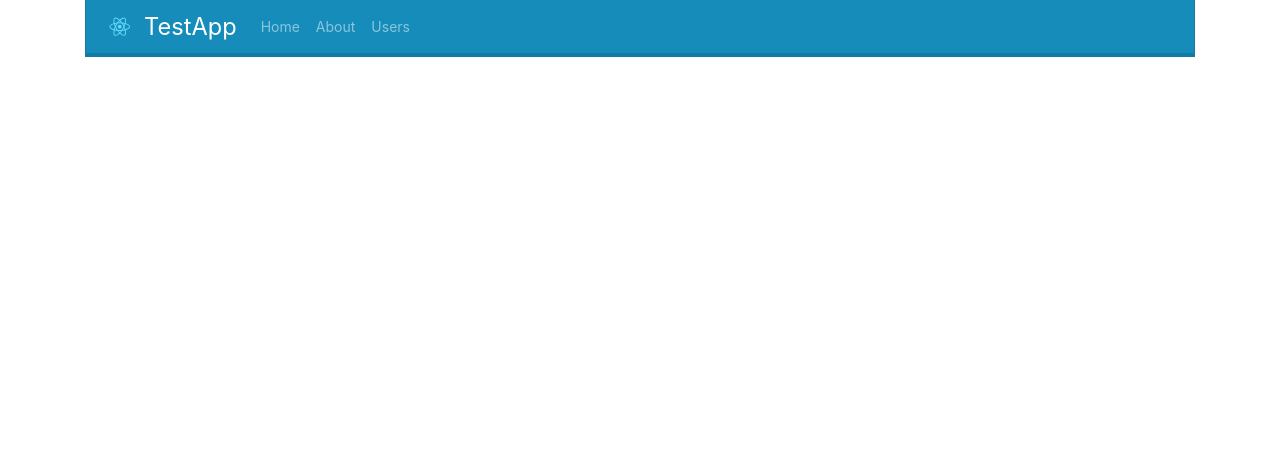
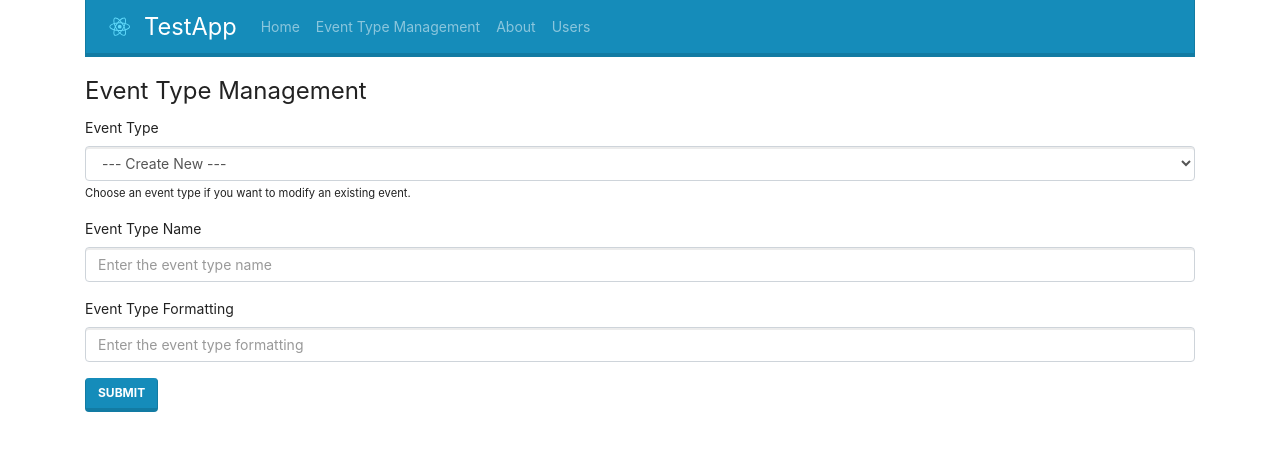
Before and after one commit to UrsineRaven/TestReactApp, a React (Create React App) app: page /type-management in a window 1280 px wide. Shown: the top 450 px of the page. Built offline with nearby package versions, Linux system fonts and the light colour scheme.

Commit message:
Added event type management

```diff
--- a/src/App.js
+++ b/src/App.js
@@ -1,4 +1,5 @@
 import React from 'react';
+import { useState } from 'react';
 import { BrowserRouter as Router, Route, Link } from 'react-router-dom';
 import { ReactComponent as Logo } from './resources/logo.svg';
 
@@ -10,10 +11,37 @@ import Nav from 'react-bootstrap/Nav';
 // Pages
 import About from './pages/About';
 import Home from './pages/Home';
+import Types from './pages/Types';
 import Users from './pages/Users';
+
+// Test Data
+const testDataEventTypes = [
+  { name: '#1', id: '1' },
+  { name: 'test', id: '2' },
+  { name: 'meal', id: '3' },
+  {
+    name: 'Example',
+    id: '4',
+    formatting: '{"className":"table-warning", "style":{"fontStyle": "italic"}}'
+  },
+  { name: 'hidden-example', id: '5', hidden: true }
+];
 
 // Router
 function AppRouter() {
+  const [evtTypes, setEvtTypes] = useState(testDataEventTypes);
+
+  function handleEditType(evt) {
+    const index = evtTypes.findIndex(e => e.id === evt.id);
+    if (index === -1) {
+      setEvtTypes(evtTypes.concat([evt]));
+    } else {
+      let cp = evtTypes.slice();
+      cp.splice(index, 1, evt);
+      setEvtTypes(cp);
+    }
+  }
+
   return (
     <Router>
       <Container>
@@ -28,6 +56,9 @@ function AppRouter() {
               <Nav.Link as={Link} to="/">
                 Home
               </Nav.Link>
+              <Nav.Link as={Link} to="/type-management/">
+                Event Type Management
+              </Nav.Link>
               <Nav.Link as={Link} to="/about/">
                 About
               </Nav.Link>
@@ -38,7 +69,14 @@ function AppRouter() {
           </Navbar.Collapse>
         </Navbar>
 
-        <Route path="/" exact component={Home} />
+        <Route path="/" exact render={() => <Home evtTypes={evtTypes} />} />
+        <Route
+          path="/type-management/"
+          exact
+          render={() => (
+            <Types evtTypes={evtTypes} onEditType={handleEditType} />
+          )}
+        />
         <Route path="/about/" component={About} />
         <Route path="/users/" component={Users} />
       </Container>
--- a/src/pages/Home.js
+++ b/src/pages/Home.js
@@ -8,89 +8,27 @@ import Row from 'react-bootstrap/Row';
 import Col from 'react-bootstrap/Col';
 import Button from 'react-bootstrap/Button';
 
-const testDataEventTypes = [
-  { name: '#1', id: '1' },
-  { name: 'test', id: '2' },
-  { name: 'meal', id: '3' }
+const testDataEntries = [
+  { time: '12:34', event: '1', id: '123' },
+  { time: '16:30', event: '2', id: '235' },
+  { time: '17:24', event: '3', id: '332' },
+  { time: '2:19:06 PM', event: '4', id: '333' }
 ];
 
-const testDataEntries = [
-  { time: '12:34', event: '#1', id: '123' },
-  { time: '16:30', event: 'test', id: '235' },
-  { time: '17:24', event: 'meal', id: '332' }
-];
-
-function NewEventCard(props) {
-  const eventButtons = props.eventTypes.map(evt => {
-    return (
-      <Button
-        variant="secondary"
-        title={'New ' + evt.name}
-        key={evt.id}
-        onClick={() => props.evtClick(evt.id)}
-        style={{ width: '100%' }}
-        className="col-lg-2 col-md-3 col-sm-4 col-6"
-      >
-        {evt.name}
-      </Button>
-    );
-  });
-  return (
-    <Card border="primary">
-      <Card.Header>New Events:</Card.Header>
-      <Card.Body>
-        <Form>
-          <Form.Group as={Row} controlId="inputTime">
-            <Form.Label column xs="auto">
-              Time (if not now):
-            </Form.Label>
-            <Col>
-              <Form.Control type="time" name="Time" />
-            </Col>
-          </Form.Group>
-          <Row>{eventButtons}</Row>
-        </Form>
-      </Card.Body>
-    </Card>
-  );
-}
-
-function TableRow(props) {
-  return (
-    <tr>
-      <td className="small-col">{props.time}</td>
-      <td className="big-col">{props.event}</td>
-      <td className="btn-col">
-        <button className="text-danger symbol" onClick={props.onDelete}>
-          <span>&times;</span>
-        </button>
-      </td>
-    </tr>
-  );
-}
-
-function Home() {
+function Home(props) {
   const [rows, setRows] = useState(testDataEntries);
-  const [evtTypes] = useState(testDataEventTypes);
   const [updateTime, setUpdateTime] = useState(new Date().toLocaleString());
 
   useEffect(() => {
     setUpdateTime(new Date().toLocaleString());
-  }, [rows, evtTypes]);
+  }, [rows, props.evtTypes]);
 
   function handleEventClick(id) {
     const newId = Math.max(...rows.map(e => e.id)) + 1;
-    let eventName;
-    for (let i = 0; i < evtTypes.length; i++) {
-      if (evtTypes[i].id === id) {
-        eventName = evtTypes[i].name;
-        break;
-      }
-    }
 
     setRows(
       rows.concat([
-        { time: new Date().toLocaleTimeString(), event: eventName, id: newId }
+        { time: new Date().toLocaleTimeString(), event: id, id: newId }
       ])
     );
   }
@@ -105,11 +43,20 @@ function Home() {
     setRows(resultRows);
   }
 
+  const eventTypes = {};
+  props.evtTypes.forEach(type => {
+    eventTypes[type.id] = {
+      name: type.name,
+      formatting: type.formatting
+    };
+  });
+
   const tableRows = rows.map(row => {
     return (
       <TableRow
         time={row.time}
-        event={row.event}
+        event={eventTypes[row.event].name}
+        formatting={eventTypes[row.event].formatting}
         onDelete={() => handleDelete(row.id)}
         key={row.id}
       />
@@ -118,14 +65,11 @@ function Home() {
 
   return (
     <div>
-      <h5 class="mt-3">
+      <h5 className="mt-3">
         {'Page last updated: '}
         <small className="text-muted">{updateTime}</small>
       </h5>
-      <NewEventCard
-        eventTypes={testDataEventTypes}
-        evtClick={handleEventClick}
-      />
+      <NewEventCard eventTypes={props.evtTypes} evtClick={handleEventClick} />
       <Table striped bordered size="sm" className="mt-2">
         <thead>
           <tr>
@@ -140,4 +84,55 @@ function Home() {
   );
 }
 
+function TableRow(props) {
+  return (
+    <tr {...(props.formatting && JSON.parse(props.formatting))}>
+      <td className="small-col">{props.time}</td>
+      <td className="big-col">{props.event}</td>
+      <td className="btn-col">
+        <button className="text-danger symbol" onClick={props.onDelete}>
+          <span>&times;</span>
+        </button>
+      </td>
+    </tr>
+  );
+}
+
+function NewEventCard(props) {
+  const eventButtons = props.eventTypes.map(evt => {
+    return (
+      !evt.hidden && (
+        <Button
+          variant="secondary"
+          title={'New ' + evt.name}
+          key={evt.id}
+          onClick={() => props.evtClick(evt.id)}
+          style={{ width: '100%' }}
+          className="col-lg-2 col-md-3 col-sm-4 col-6"
+        >
+          {evt.name}
+        </Button>
+      )
+    );
+  });
+  return (
+    <Card border="primary">
+      <Card.Header>New Events:</Card.Header>
+      <Card.Body>
+        <Form>
+          <Form.Group as={Row} controlId="inputTime">
+            <Form.Label column xs="auto">
+              Time (if not now):
+            </Form.Label>
+            <Col>
+              <Form.Control type="time" />
+            </Col>
+          </Form.Group>
+          <Row>{eventButtons}</Row>
+        </Form>
+      </Card.Body>
+    </Card>
+  );
+}
+
 export default Home;
--- /dev/null
+++ b/src/pages/Types.js
@@ -0,0 +1,181 @@
+import React from 'react';
+import { useState, useEffect } from 'react';
+import Alert from 'react-bootstrap/Alert';
+import Form from 'react-bootstrap/Form';
+import Button from 'react-bootstrap/Button';
+
+function Types(props) {
+  const [id, setId] = useState('');
+  const [name, setName] = useState('');
+  const [formatting, setFormatting] = useState('');
+  const [deleteType, setDeleteType] = useState(false);
+  const [newType, setNewType] = useState(true);
+  const [alertText, setAlertText] = useState('');
+
+  useEffect(() => {
+    if (!id) setId(Math.max(...props.evtTypes.map(t => t.id), 0) + 1);
+  }, [id, props.evtTypes]);
+
+  function handleTypeChange(type) {
+    if (!type.id) setNewType(true);
+    else setNewType(false);
+
+    setId(type.id || '');
+    setName(type.name || '');
+    setFormatting(type.formatting || '');
+    setDeleteType(false);
+  }
+
+  function handleSubmit() {
+    const evt = {
+      id: id,
+      name: name,
+      formatting: formatting,
+      hidden: deleteType
+    };
+    props.onEditType(evt);
+
+    setAlertText(
+      <>
+        {'Successfully modified '}
+        <strong>{name}</strong>
+        {' event type!'}
+      </>
+    );
+    setId('');
+    setName('');
+    setFormatting('');
+    setDeleteType(false);
+    setNewType(true);
+  }
+
+  return (
+    <>
+      <Alert
+        show={!!alertText}
+        variant="success"
+        dismissible
+        onClose={() => setAlertText('')}
+      >
+        {alertText}
+      </Alert>
+      <Form className="mt-3">
+        <fieldset>
+          <legend>Event Type Management</legend>
+          <SelectType
+            evtTypes={props.evtTypes}
+            value={id}
+            onChange={newType => handleTypeChange(newType)}
+          />
+          <InputName
+            value={name}
+            onChange={newName => setName(newName)}
+            disabled={deleteType}
+          />
+          <InputFormatting
+            value={formatting}
+            onChange={newFormatting => setFormatting(newFormatting)}
+            disabled={deleteType}
+          />
+          <CheckDelete
+            value={deleteType}
+            onChange={newValue => setDeleteType(newValue)}
+            show={!newType}
+          />
+          <Button variant="primary" onClick={() => handleSubmit()}>
+            Submit
+          </Button>
+        </fieldset>
+      </Form>
+    </>
+  );
+}
+
+function SelectType(props) {
+  let evtTypes = props.evtTypes.map(evt => {
+    return (
+      !evt.hidden && (
+        <option value={evt.id} key={evt.id}>
+          {evt.name}
+        </option>
+      )
+    );
+  });
+
+  function handleChange(evt) {
+    let type = props.evtTypes.find(t => t.id === evt.target.value);
+    props.onChange(type || {});
+  }
+
+  return (
+    <Form.Group controlId="chooseType">
+      <Form.Label>Event Type</Form.Label>
+      <Form.Control as="select" value={props.value} onChange={handleChange}>
+        <option value="">{'--- Create New ---'}</option>
+        {evtTypes}
+      </Form.Control>
+      <Form.Text as="small" className="muted">
+        {'Choose an event type if you want to modify an existing event.'}
+      </Form.Text>
+    </Form.Group>
+  );
+}
+
+function InputName(props) {
+  function handleChange(evt) {
+    props.onChange(evt.target.value);
+  }
+
+  return (
+    <Form.Group controlId="inputName">
+      <Form.Label>Event Type Name</Form.Label>
+      <Form.Control
+        required
+        type="text"
+        placeholder="Enter the event type name"
+        value={props.value}
+        onChange={handleChange}
+      ></Form.Control>
+    </Form.Group>
+  );
+}
+
+function InputFormatting(props) {
+  function handleChange(evt) {
+    props.onChange(evt.target.value);
+  }
+
+  return (
+    <Form.Group controlId="inputFormatting">
+      <Form.Label>Event Type Formatting</Form.Label>
+      <Form.Control
+        type="text"
+        placeholder="Enter the event type formatting"
+        value={props.value}
+        onChange={handleChange}
+      ></Form.Control>
+    </Form.Group>
+  );
+}
+
+function CheckDelete(props) {
+  function handleChange(evt) {
+    props.onChange(evt.target.checked);
+  }
+
+  return (
+    props.show && (
+      <Form.Group controlId="inputDelete">
+        <Form.Label className="text-danger">Remove Event Type</Form.Label>
+        <Form.Check
+          type="checkbox"
+          label="Delete this event type!"
+          checked={props.value}
+          onChange={handleChange}
+        ></Form.Check>
+      </Form.Group>
+    )
+  );
+}
+
+export default Types;
```
